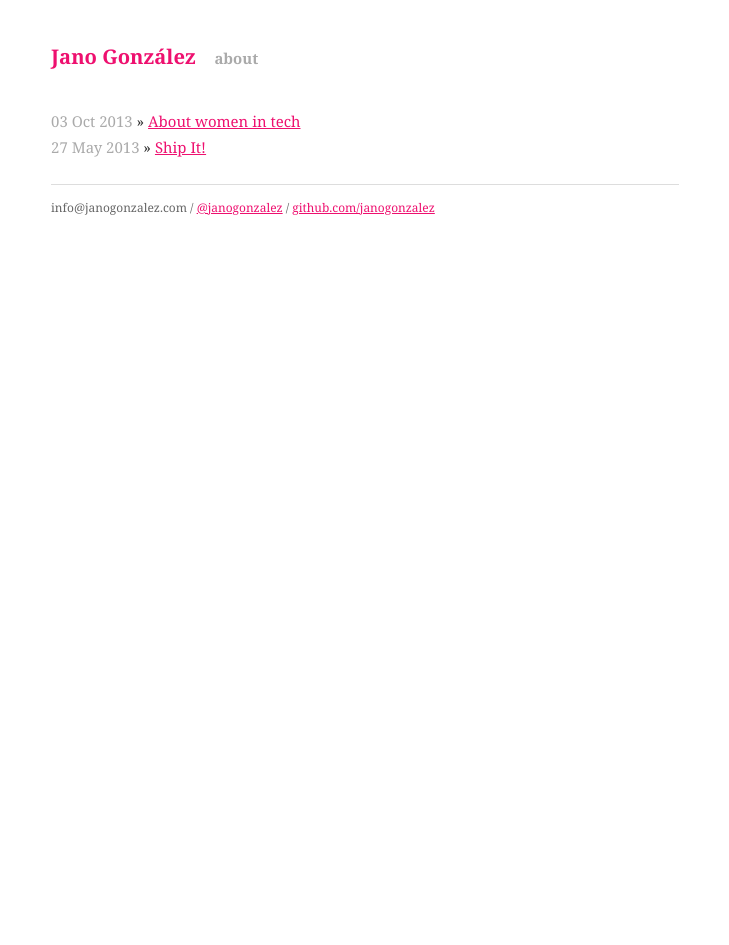
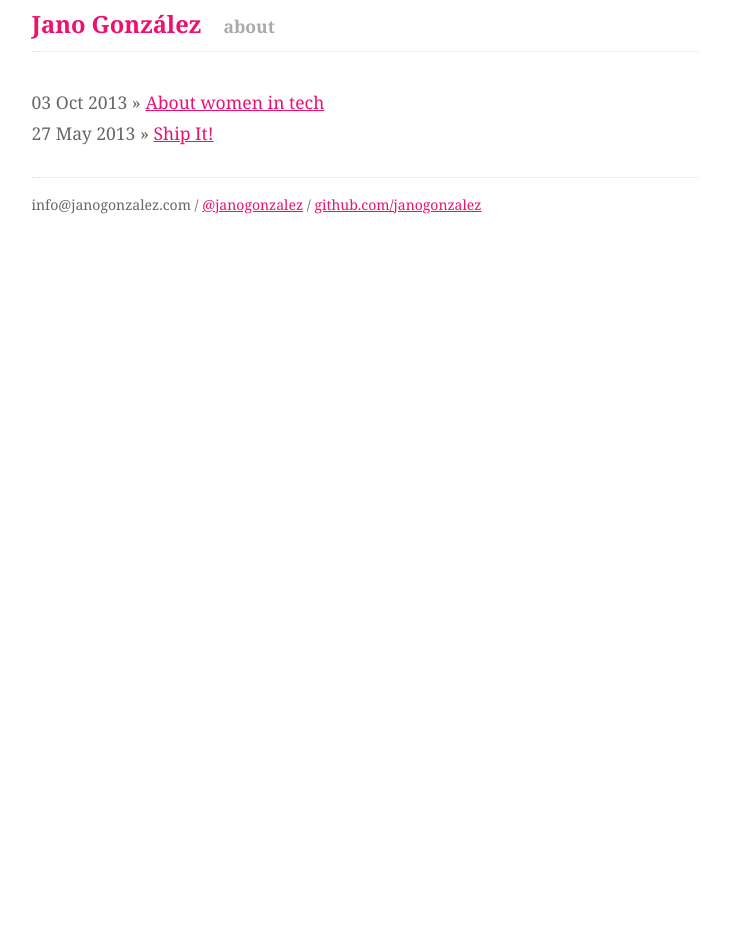
Before and after one commit to janogonzalez/janogonzalez.github.io, a Jekyll site: the page built from index.html, in a window 1280 px wide. Shown: the whole page, without its empty margins (275-1004 px from the left). Built offline with Jekyll 4.4.1, drawn with Linux system fonts in a browser that asks for light colours; after the commit the page ends 911 px from its top, so only the background shows below that.

Commit message:
Minimal style changes

```diff
--- a/css/main.css
+++ b/css/main.css
@@ -22,7 +22,7 @@ body {
 
 h1, h2, h3, h4, h5, h6 { font-size: 100%; }
 
-h1 { margin-bottom: 1em; }
+h1 { margin-bottom: 0.6em; }
 p { margin: 1em 0; }
 
 a:link { color: #ee106f; }
@@ -50,7 +50,7 @@ ul.posts li {
 }
 
 ul.posts span {
-  color: #aaa;
+  color: #666;
 }
 
 /*****************************************************************************/
@@ -60,11 +60,16 @@ ul.posts span {
 /*****************************************************************************/
 
 .site {
-  font-size: 115%;
+  font-size: 135%;
   text-align: justify;
-  width: 42em;
-  margin: 3em auto 2em;
+  width: 38em;
+  margin: 0.6em auto 2em;
   line-height: 1.5em;
+}
+
+header {
+  border-bottom: 1px dotted #ddd;
+  margin-bottom: 2em;
 }
 
 header a {
@@ -84,7 +89,6 @@ header a:hover {
 header h1.title {
   font-size: 135%;
   display: inline-block;
-  margin-bottom: 2em;
 }
 
 .site .meta {
@@ -94,7 +98,7 @@ header h1.title {
 footer {
   font-size: 80%;
   color: #666;
-  border-top: 1px solid #ddd;
+  border-top: 1px dotted #ddd;
   margin-top: 2em;
   overflow: hidden;
 }
--- a/index.html
+++ b/index.html
@@ -6,7 +6,7 @@ title: Jano González
 <div id="home">
   <ul class="posts">
     {% for post in site.posts %}
-      <li><span>{{ post.date | date_to_string }}</span> &raquo; <a href="{{ post.url }}">{{ post.title }}</a></li>
+      <li><span>{{ post.date | date_to_string }} &raquo;</span> <a href="{{ post.url }}">{{ post.title }}</a></li>
     {% endfor %}
   </ul>
 </div>
```
